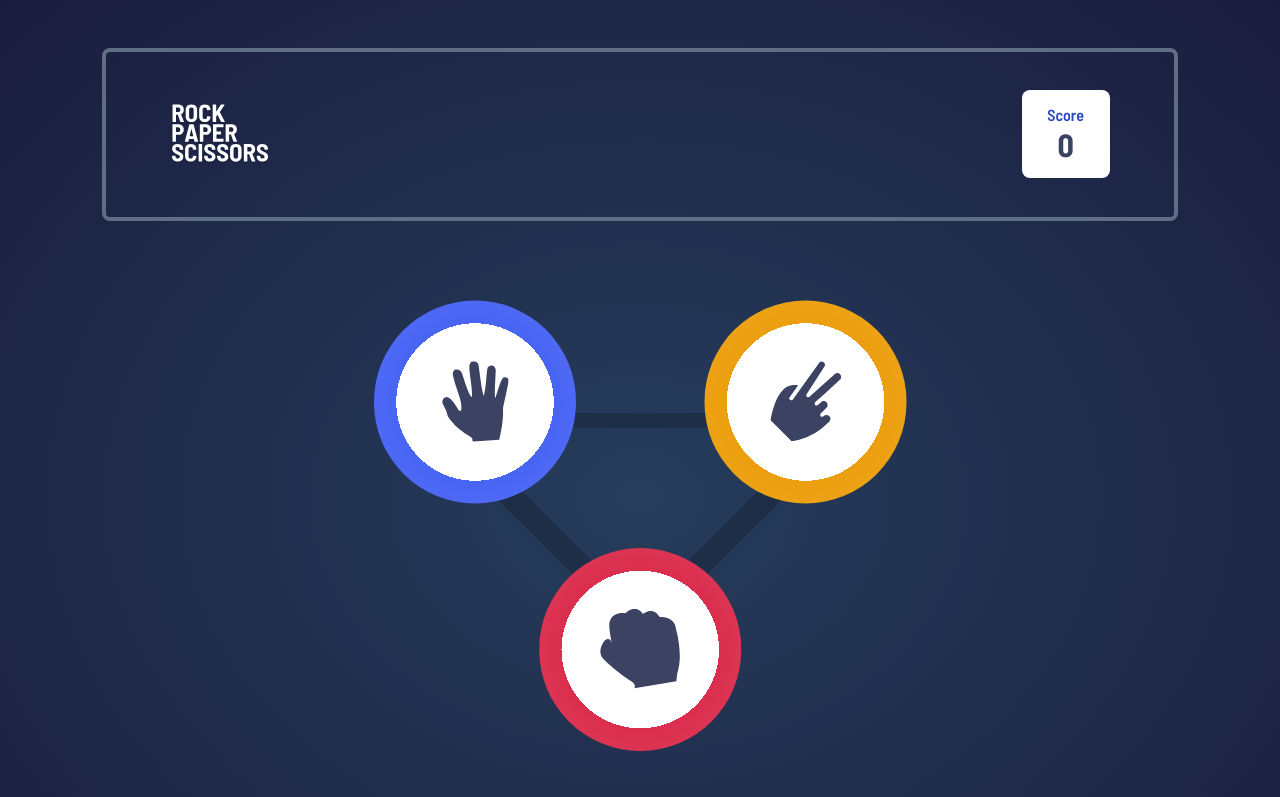
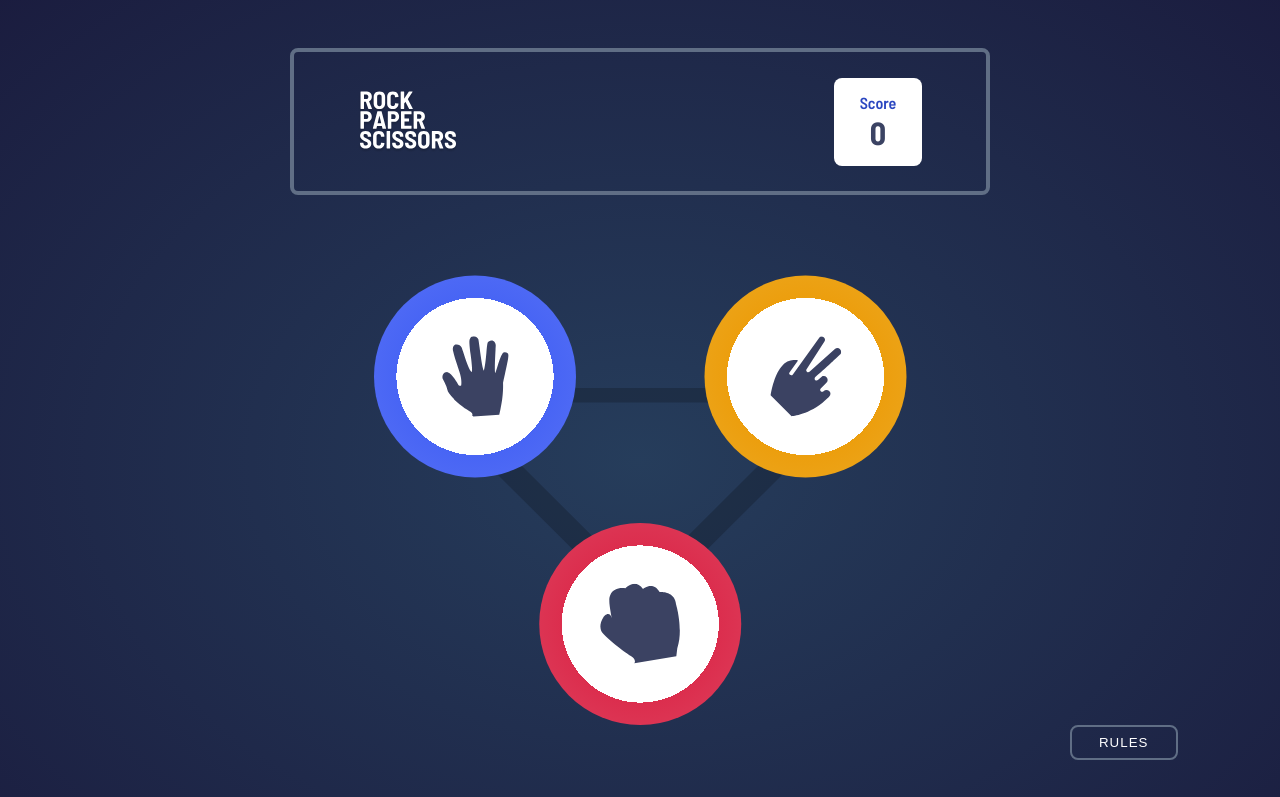
Before and after one commit to ozzy1136/rock-paper-scissors, a React (Vite) app: page / in a window 1280 px wide. Shown: the top 797 px of the page. Built offline with nearby package versions, Linux system fonts and the light colour scheme.

Commit message:
Add styles for desktop viewports

```diff
--- a/src/App.css
+++ b/src/App.css
@@ -6,6 +6,7 @@
 }
 
 .l-info {
+	max-width: 700px;
 	justify-content: space-between;
 	padding-block: 3vw;
 	padding-inline: 5vw;
@@ -14,6 +15,11 @@
 	border-width: 4px;
 	border-color: hsl(var(--bdc-header));
 	border-radius: var(--bdrs-soft);
+
+	@media screen and (min-width: 768px) {
+		padding-block: 2vw;
+		margin-inline: auto;
+	}
 
 	& > .heading {
 		& > .logo {
@@ -55,6 +61,12 @@
 	margin-block: 10vh;
 	margin-block-end: 6vh;
 	row-gap: 2vh;
+
+	@media screen and (min-width: 1024px) {
+		--user-token-position: translate(calc(35vw - 100%), calc(50%));
+		--house-token-position: translate(65vw, 50%);
+		margin-block-end: 0px;
+	}
 
 	& > .tokens-container {
 		grid-column: full;
@@ -148,11 +160,20 @@
 		text-align: center;
 		position: absolute;
 
+		@media screen and (min-width: 1024px) {
+			width: var(--token-wrapper-height);
+			font-size: 1.5rem;
+		}
+
 		&.user {
 			transform: translate(
 				calc(45vw - 100%),
 				calc(var(--tokens-container-height) * 0.63 + 1.5rem)
 			);
+
+			@media screen and (min-width: 1024px) {
+				transform: translate(calc(35vw - 100%), 0%);
+			}
 		}
 
 		&.house {
@@ -160,11 +181,20 @@
 				calc(55vw),
 				calc(var(--tokens-container-height) * 0.63 + 1.5rem)
 			);
+
+			@media screen and (min-width: 1024px) {
+				transform: translate(65vw, 0%);
+			}
 		}
 	}
 
 	& > .result-wrapper {
 		grid-column: wrapper;
+		position: relative;
+
+		@media screen and (min-width: 1024px) {
+			grid-row-start: 1;
+		}
 
 		& > .result {
 			text-align: center;
@@ -172,11 +202,22 @@
 			font-size: 3rem;
 			font-family: var(--ff-semibold);
 			text-transform: uppercase;
+
+			@media screen and (min-width: 1024px) {
+				position: absolute;
+				transform: translateY(-100%);
+			}
 		}
 	}
 
 	& > .resetButton-wrapper {
 		grid-column: wrapper;
+		position: relative;
+		z-index: 1;
+
+		@media screen and (min-width: 1024px) {
+			grid-row-start: 1;
+		}
 
 		& > .resetButton {
 			width: 70%;
@@ -186,6 +227,12 @@
 			font-family: var(--ff-semibold);
 			letter-spacing: 1px;
 			text-transform: uppercase;
+
+			@media screen and (min-width: 1024px) {
+				width: 10%;
+				position: absolute;
+				transform: translateY(30%);
+			}
 		}
 	}
 }
@@ -195,6 +242,10 @@
 
 	& > .button-wrapper {
 		grid-column: wrapper;
+
+		@media screen and (min-width: 1024px) {
+			justify-content: flex-end;
+		}
 
 		& > .button {
 			background: unset;
@@ -374,6 +425,14 @@
 						animation-duration: revert;
 					}
 				}
+
+				@media screen and (min-width: 1024px) {
+					@media (--prm-no-preference) {
+						&.user {
+							animation-duration: 1s;
+						}
+					}
+				}
 			}
 
 			&:nth-of-type(2) {
@@ -382,6 +441,14 @@
 				@media (--prm-no-preference) {
 					&.house {
 						animation-duration: revert;
+					}
+				}
+
+				@media screen and (min-width: 1024px) {
+					@media (--prm-no-preference) {
+						&.house {
+							animation-duration: 1s;
+						}
 					}
 				}
 			}
```
